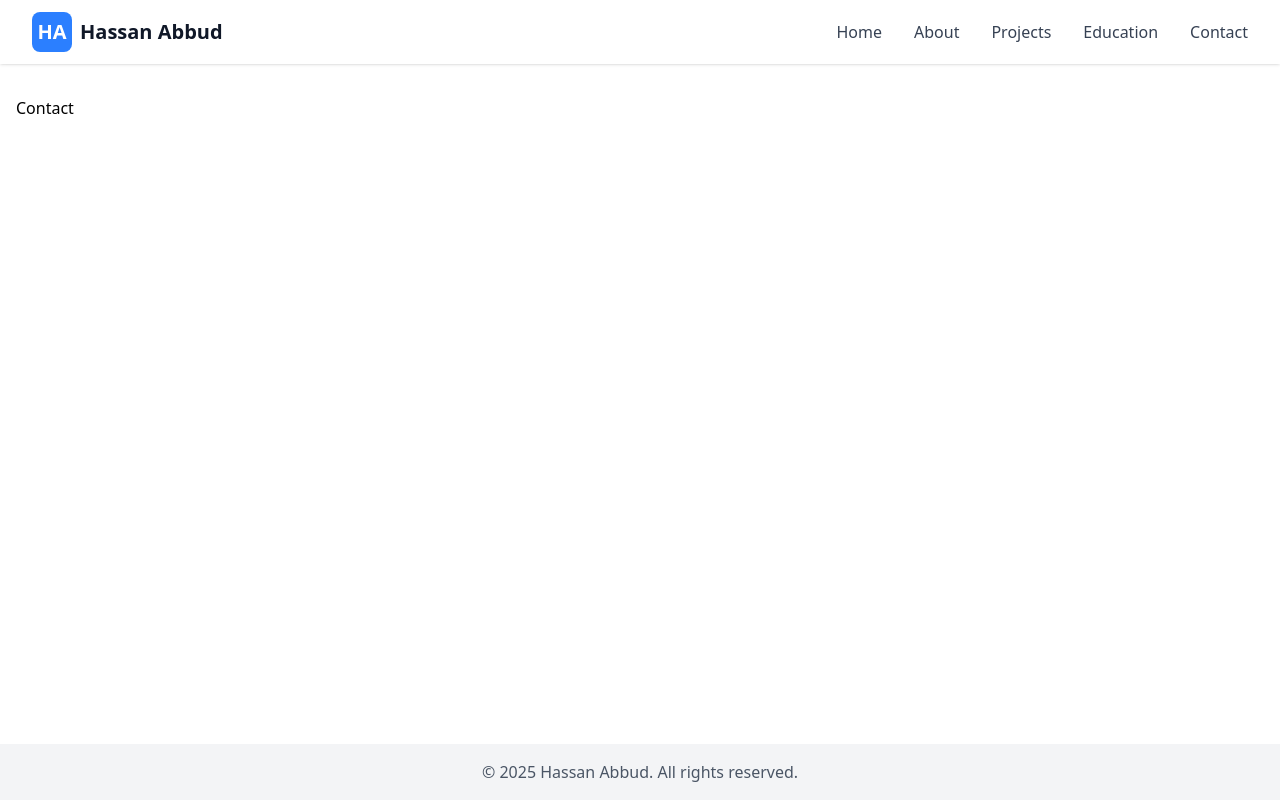
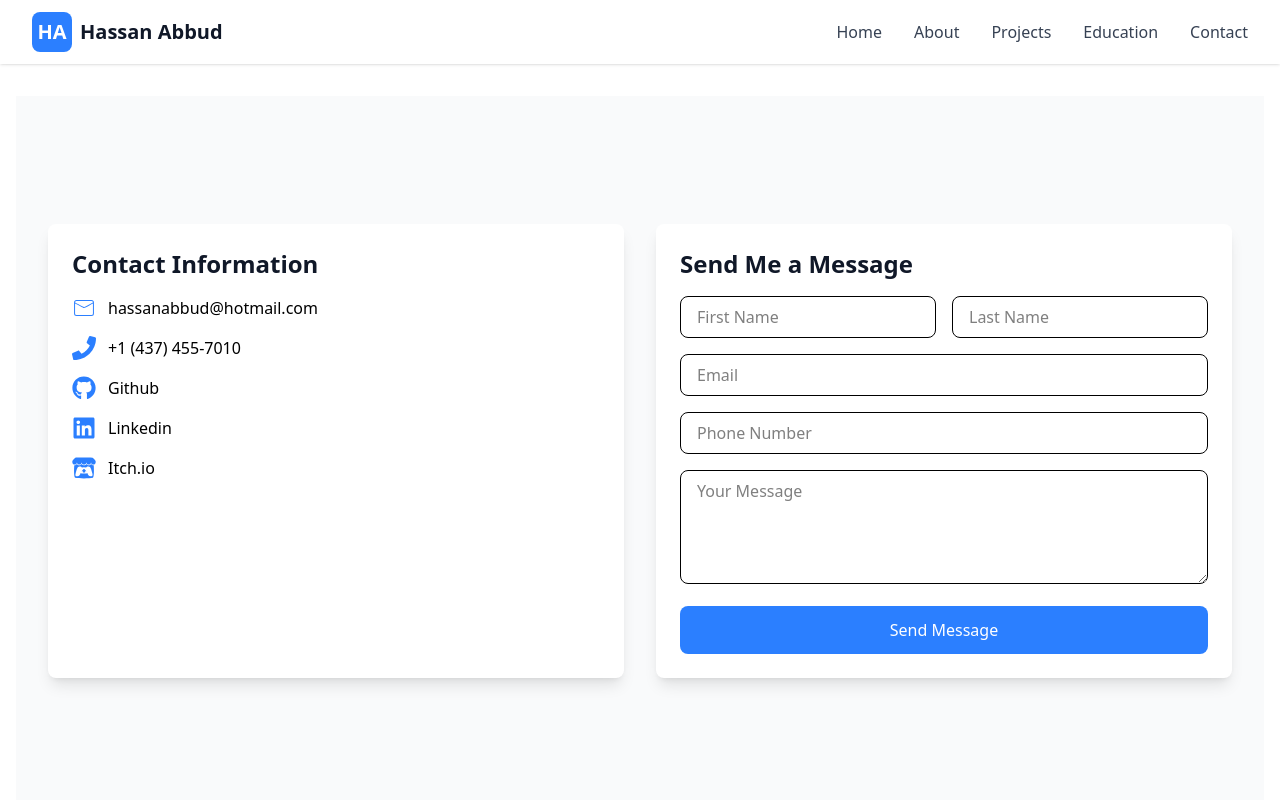
Before and after one commit to HassanAbbud/react-portfolio, a React (Vite) app: page /contact in a window 1280 px wide. Shown: the top 800 px of the page. Built offline with nearby package versions, Linux system fonts and the light colour scheme.

Commit message:
Added general contact information, links and contact form.

```diff
--- a/package.json
+++ b/package.json
@@ -13,6 +13,7 @@
     "@tailwindcss/vite": "^4.0.3",
     "react": "^18.3.1",
     "react-dom": "^18.3.1",
+    "react-icons": "^5.4.0",
     "react-router-dom": "^7.1.3"
   },
   "devDependencies": {
--- a/src/contact.jsx
+++ b/src/contact.jsx
@@ -1,11 +1,150 @@
 //Hassan Sharif Abbud Gonzalez / Student#: 301451853 / 2-4-2025
+import React, { useState } from "react";
+import { CiMail } from "react-icons/ci";
+import { FaGithub, FaItchIo, FaLinkedin, FaPhone } from "react-icons/fa";
 
 export default function Contact() {
+  const [formData, setFormData] = useState({
+    firstName: "",
+    lastName: "",
+    email: "",
+    phone: "",
+    message: "",
+  });
+
+  const handleSubmit = (e) => {
+    e.preventDefault();
+    console.log("Form submitted:", formData);
+    // Add form submission logic here
+  };
   return (
-    <>
-      <p>Contact</p>
+    <div className="min-h-screen bg-gray-50 pt-20">
+      <div className="max-w-7xl mx-auto px-4 sm:px-6 lg:px-8 py-12">
+        <div className="grid grid-cols-1 md:grid-cols-2 gap-8">
+          <div className="bg-white rounded-lg shadow-lg p-6">
+            <h3 className="text-2xl font-bold text-gray-900 mb-4">
+              Contact Information
+            </h3>
+            <div className="space-y-4">
+              <div className="flex items-center space-x-3">
+                <a
+                  href="mailto:hassanabbud@hotmail.com"
+                  target="_blank"
+                  rel="noopener noreferrer"
+                >
+                  <CiMail className="h-6 w-6 text-blue-500 hover:text-black transition-colors" />
+                </a>
+                <span>hassanabbud@hotmail.com</span>
+              </div>
 
-      <></>
-    </>
+              <div className="flex items-center space-x-3">
+                <a
+                  href="tel:+14374557010"
+                  target="_blank"
+                  rel="noopener noreferrer"
+                >
+                  <FaPhone className="h-6 w-6 text-blue-500 hover:text-black transition-colors" />
+                </a>
+                <span>+1 (437) 455-7010</span>
+              </div>
+
+              <div className="flex items-center space-x-3">
+              <a
+                  href="https://github.com/HassanAbbud"
+                  target="_blank"
+                  rel="noopener noreferrer"
+                >
+                  <FaGithub className="h-6 w-6 text-blue-500 hover:text-black transition-colors" />
+                </a>
+                <span>Github</span>
+              </div>
+
+              <div className="flex items-center space-x-3">
+              <a
+                  href="https://www.linkedin.com/in/hassanabbud/"
+                  target="_blank"
+                  rel="noopener noreferrer"
+                >
+                  <FaLinkedin className="h-6 w-6 text-blue-500 hover:text-black transition-colors" />
+                </a>
+                <span>Linkedin</span>
+              </div>
+
+              <div className="flex items-center space-x-3">
+                <a
+                  href="https://hassanabbud.itch.io/"
+                  target="_blank"
+                  rel="noopener noreferrer"
+                >
+                  <FaItchIo className="h-6 w-6 text-blue-500 hover:text-black transition-colors" />
+                </a>
+                <span>Itch.io </span>
+              </div>
+            </div>
+          </div>
+
+          <div className="bg-white rounded-lg shadow-lg p-6">
+            <h3 className="text-2xl font-bold text-gray-900 mb-4">
+              Send Me a Message
+            </h3>
+            <form onSubmit={handleSubmit} className="space-y-4">
+              <div className="grid grid-cols-2 gap-4">
+                <input
+                  type="text"
+                  placeholder="First Name"
+                  className="w-full px-4 py-2 border rounded-lg focus:outline-none focus:border-blue-500"
+                  value={formData.firstName}
+                  onChange={(e) =>
+                    setFormData({ ...formData, firstName: e.target.value })
+                  }
+                />
+                <input
+                  type="text"
+                  placeholder="Last Name"
+                  className="w-full px-4 py-2 border rounded-lg focus:outline-none focus:border-blue-500"
+                  value={formData.lastName}
+                  onChange={(e) =>
+                    setFormData({ ...formData, lastName: e.target.value })
+                  }
+                />
+              </div>
+              <input
+                type="email"
+                placeholder="Email"
+                className="w-full px-4 py-2 border rounded-lg focus:outline-none focus:border-blue-500"
+                value={formData.email}
+                onChange={(e) =>
+                  setFormData({ ...formData, email: e.target.value })
+                }
+              />
+              <input
+                type="tel"
+                placeholder="Phone Number"
+                className="w-full px-4 py-2 border rounded-lg focus:outline-none focus:border-blue-500"
+                value={formData.phone}
+                onChange={(e) =>
+                  setFormData({ ...formData, phone: e.target.value })
+                }
+              />
+              <textarea
+                placeholder="Your Message"
+                className="w-full px-4 py-2 border rounded-lg focus:outline-none focus:border-blue-500"
+                rows={4}
+                value={formData.message}
+                onChange={(e) =>
+                  setFormData({ ...formData, message: e.target.value })
+                }
+              />
+              <button
+                type="submit"
+                className="w-full bg-blue-500 text-white px-6 py-3 rounded-lg hover:bg-blue-600 transition-colors"
+              >
+                Send Message
+              </button>
+            </form>
+          </div>
+        </div>
+      </div>
+    </div>
   );
 }
```
Also changed, not shown: 1 other file (tests, documents, lock files or other folders).
